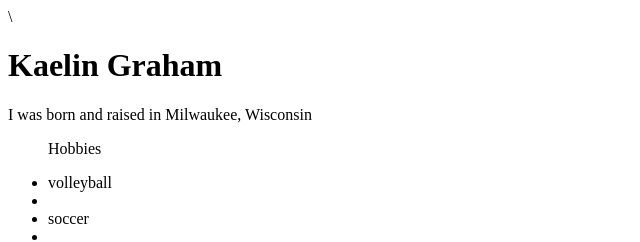
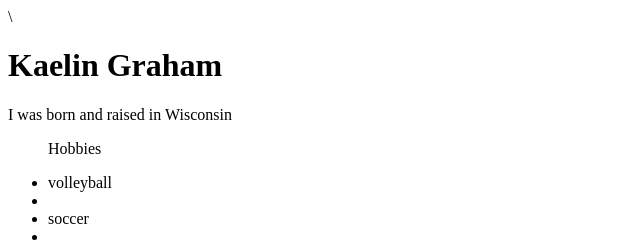
Before and after one commit to KaelinGraham/KaelinGraham.github.io, a plain HTML site: page index.html in a window 1280 px wide. Shown: the top 242 px of the page, 0-640 px from the left. Drawn offline with Linux system fonts and the light colour scheme.

Commit message:
l[;,l
kljml'm

```diff
--- a/index.html
+++ b/index.html
@@ -6,7 +6,7 @@
       </head>
       <body>
         <h1>Kaelin Graham</h1>
-        <p>I was born and raised in Milwaukee, Wisconsin</p>
+        <p>I was born and raised in Wisconsin</p>
 
         <ul><p>Hobbies<p>
           <li>volleyball<li>
```
